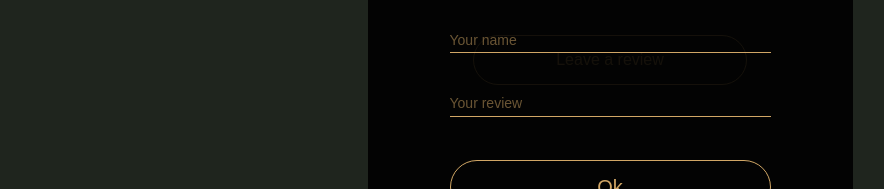
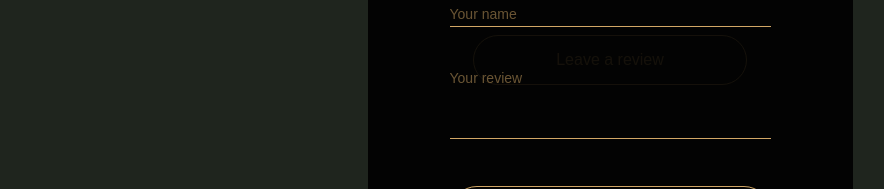
Before and after one commit to vladoskin1998/landing_vm, a React (Create React App) app in the folder client/: page / in a window 1280 px wide. Both pictures are taken after a click on the button "Leave a review". Shown: the part 3233-3422 px from the top of the page, without its empty margins (30-914 px from the left). Built offline with nearby package versions, Linux system fonts and the light colour scheme; no server answers.

Commit message:
add textarea

```diff
--- a/client/src/components/main/reviews/ReviewsForm.tsx
+++ b/client/src/components/main/reviews/ReviewsForm.tsx
@@ -64,13 +64,14 @@ const ReviewsForm = () => {
                                 <h4 className="reviews__modal-content_input--alert">{alertName ? t('reviews.alert-name') : ""}</h4>
                             </div>
                             <div className="reviews__modal-content_input-wrap">
-                                <input type="text"
+                                <textarea rows={4}
+                                maxLength={200}
                                     placeholder={t('reviews.comment') as string}
-                                    className='reviews__modal-content_input'
+                                    className='reviews__modal-content_input reviews__modal-content_textarea'
                                     value={comment}
                                     onChange={(e) => handlerChangeComment(e.target.value)}
                                 />
-                                <h4 className="reviews__modal-content_input--alert">{alertComment ? t('reviews.alert-comment') : ""}</h4>
+                                <h4 className="reviews__modal-content_textarea--alert">{alertComment ? t('reviews.alert-comment') : ""}</h4>
                             </div>
                             <button className='reviews__button reviews__modal-content-ok'
                                 onClick={handlerAddComment}
--- a/client/src/style/main/reviews.scss
+++ b/client/src/style/main/reviews.scss
@@ -120,6 +120,7 @@
             width: 321px;
             background: inherit;
             border: none;
+            font-size: 14px;
             border-bottom: 1px solid $color_orange1;
             padding: 0 0 4px 0px;
             &-wrap{
@@ -128,6 +129,25 @@
             &--alert{
                 position: absolute;
                 top: 23px;
+                left: 0;
+                color: $color_red1;
+            }
+            &::placeholder {
+                color: $color_orange3;
+            }
+        }
+        &_textarea{
+            font-family: inherit;
+            border: 0;
+            border-bottom: 1px solid $color_orange1;
+            padding: 0 0 4px 0px;
+            font-size: 14px;
+            max-width: 321px;
+            background: inherit;
+            color: $color_orange1;
+                  &--alert{
+                position: absolute;
+                top: 72px;
                 left: 0;
                 color: $color_red1;
             }
--- a/client/src/style/style.scss
+++ b/client/src/style/style.scss
@@ -14,7 +14,12 @@ a:visited {
   color: inherit; /* Наследование цвета текста */
   text-decoration: none; /* Удаление подчеркивания */
 }
-
+textarea:focus {
+  outline: none;
+}
+textarea {
+  resize: none;
+}
 a:hover,
 a:focus,
 a:active {
```
